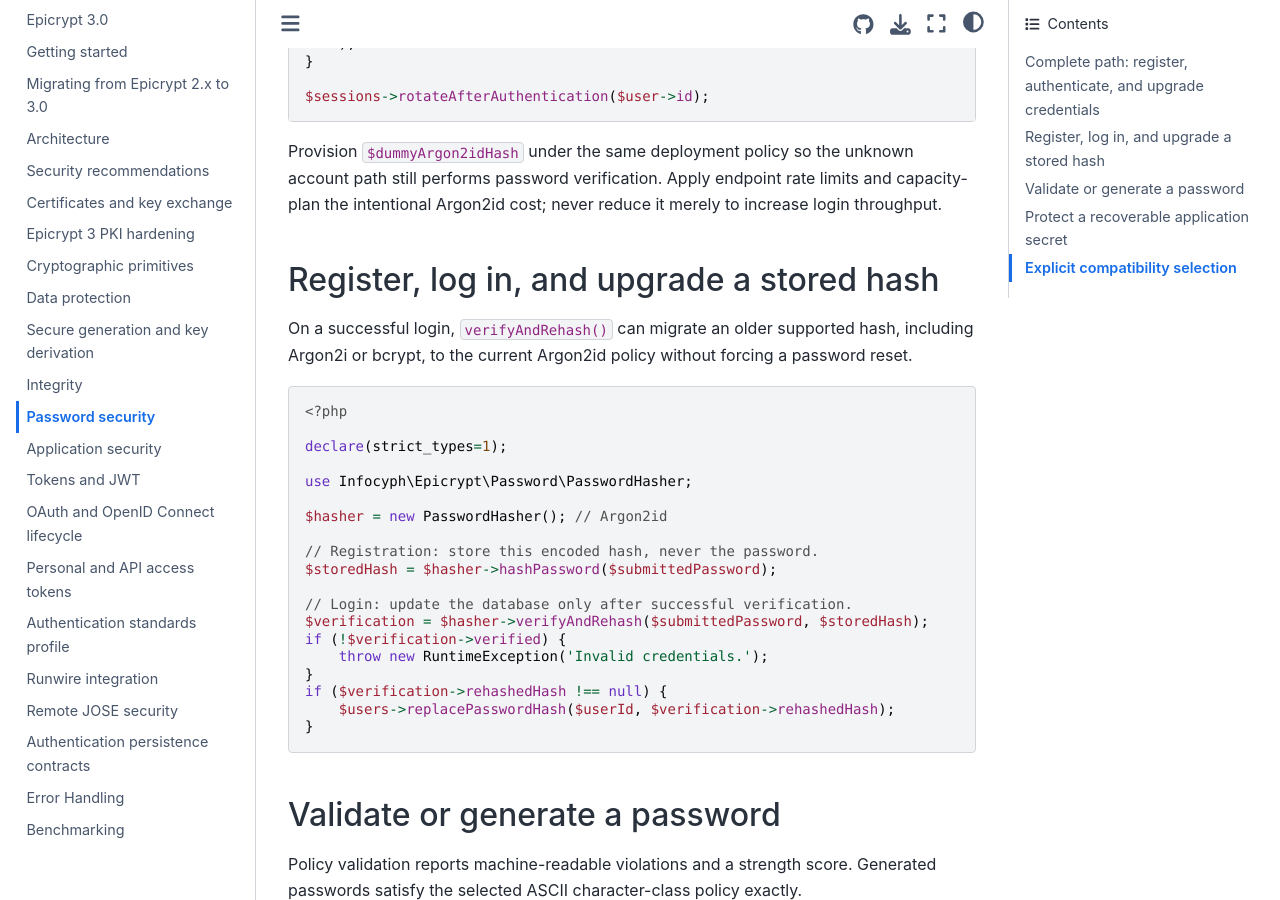
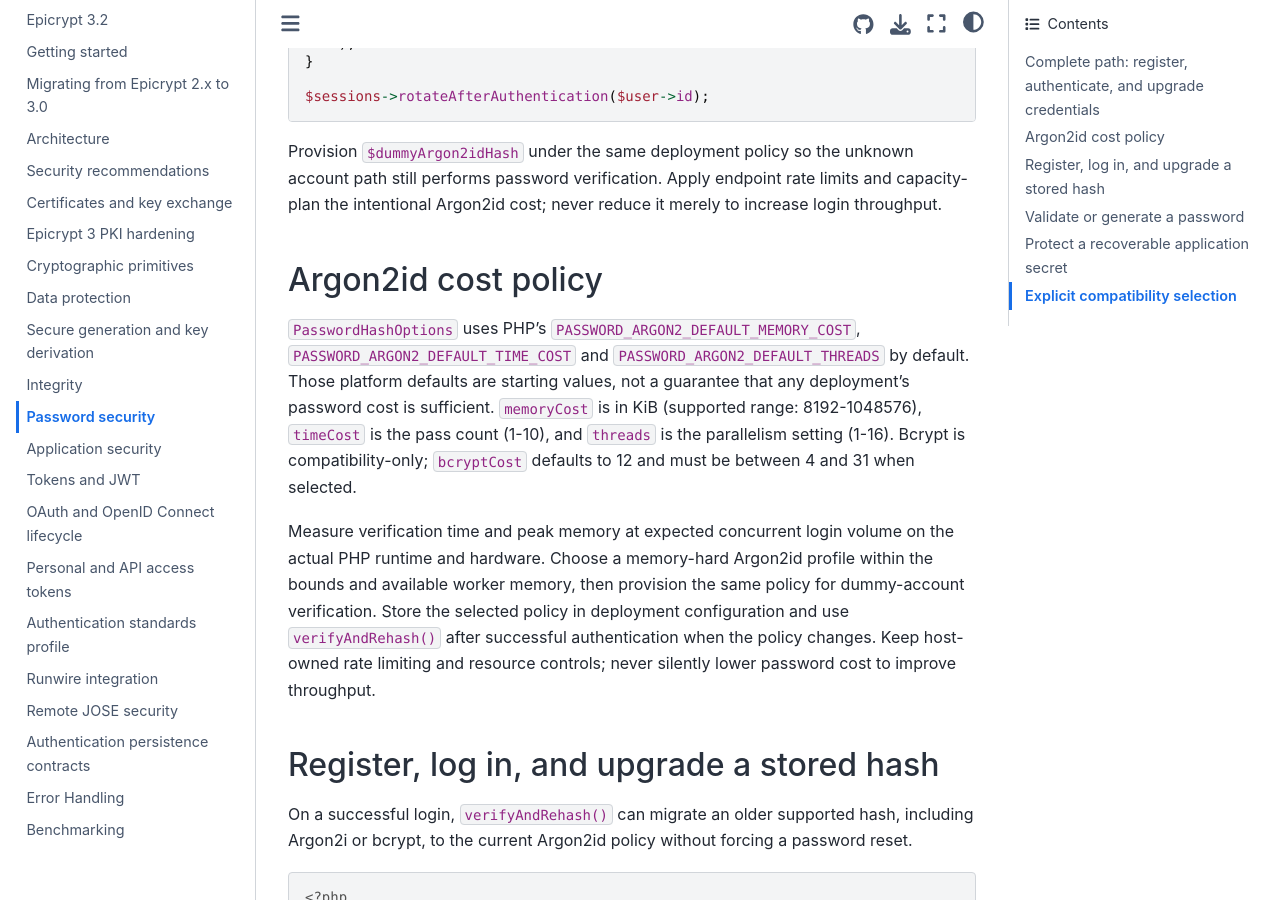
Before and after one commit to infocyph/Epicrypt, a Sphinx documentation site: the page built from docs/password.rst, in a window 1280 px wide and 900 px high, scrolled down 1163 px. Built offline with Sphinx 7.4.7 and the Sphinx Book theme 1.1.4, drawn with Linux system fonts in a browser that asks for light colours.

```diff
--- a/docs/getting-started.rst
+++ b/docs/getting-started.rst
@@ -1,7 +1,7 @@
 Getting started
 ===============
 
-Epicrypt 3.0 requires PHP 8.4 or later with Hash, JSON, OpenSSL, and Sodium.
+Epicrypt 3.2 requires PHP 8.4 or later with Hash, JSON, OpenSSL, and Sodium.
 Install it with Composer and generate cryptographic key material with Epicrypt's
 CSPRNG-backed generators; never derive production keys from memorable secrets.
 
--- a/docs/index.rst
+++ b/docs/index.rst
@@ -1,4 +1,4 @@
-Epicrypt 3.0
+Epicrypt 3.2
 ============
 
 Epicrypt provides authenticated data protection, token security, password
--- a/docs/migration-3.0.rst
+++ b/docs/migration-3.0.rst
@@ -13,8 +13,8 @@
 and ``sodium`` extensions. The asymmetric/PKI dependency is phpseclib 4.0.1 or
 later.
 
-``infocyph/pathwise`` is no longer a production dependency. Pathwise 4.1 is used
-only by Epicrypt's development interoperability suite. Storage/framework code
+``infocyph/pathwise`` is no longer a production dependency. As of Epicrypt
+3.2, Pathwise 4.2 is used only by the development interoperability suite. Storage/framework code
 opens its own streams and passes those streams to Epicrypt; Epicrypt does not
 own global mounts, registries or application path policy.
 
--- a/docs/password.rst
+++ b/docs/password.rst
@@ -65,6 +65,26 @@
 account path still performs password verification. Apply endpoint rate limits
 and capacity-plan the intentional Argon2id cost; never reduce it merely to
 increase login throughput.
+
+Argon2id cost policy
+--------------------
+
+``PasswordHashOptions`` uses PHP's ``PASSWORD_ARGON2_DEFAULT_MEMORY_COST``,
+``PASSWORD_ARGON2_DEFAULT_TIME_COST`` and
+``PASSWORD_ARGON2_DEFAULT_THREADS`` by default. Those platform defaults are
+starting values, not a guarantee that any deployment's password cost is
+sufficient. ``memoryCost`` is in KiB (supported range: 8192-1048576),
+``timeCost`` is the pass count (1-10), and ``threads`` is the parallelism
+setting (1-16). Bcrypt is compatibility-only; ``bcryptCost`` defaults to 12
+and must be between 4 and 31 when selected.
+
+Measure verification time and peak memory at expected concurrent login
+volume on the actual PHP runtime and hardware. Choose a memory-hard Argon2id
+profile within the bounds and available worker memory, then provision the
+same policy for dummy-account verification. Store the selected policy in
+deployment configuration and use ``verifyAndRehash()`` after successful
+authentication when the policy changes. Keep host-owned rate limiting and
+resource controls; never silently lower password cost to improve throughput.
 
 Register, log in, and upgrade a stored hash
 -------------------------------------------
```
Also changed, not shown: docs/remote-jose-security.rst (+10 -5 lines), docs/runwire-integration.rst (+6 -1 lines), 2 other files.
